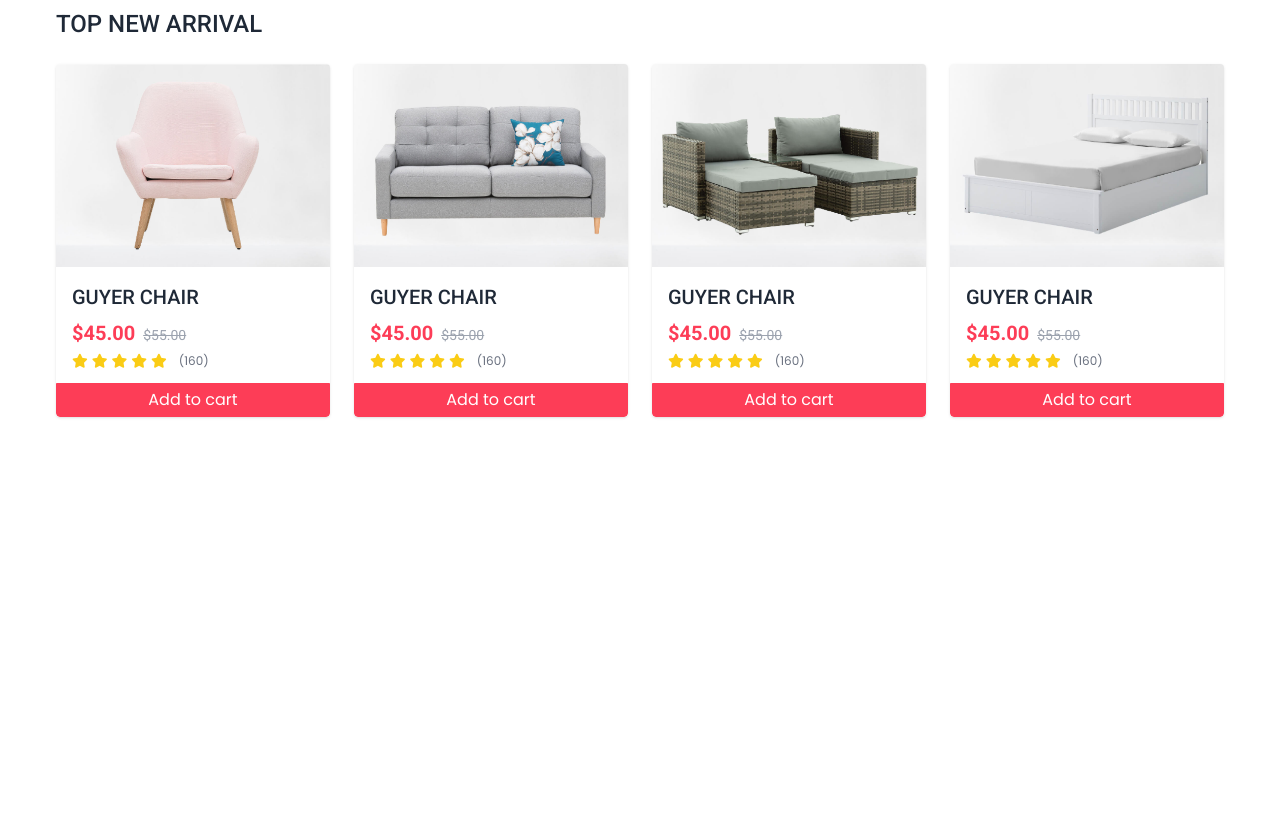
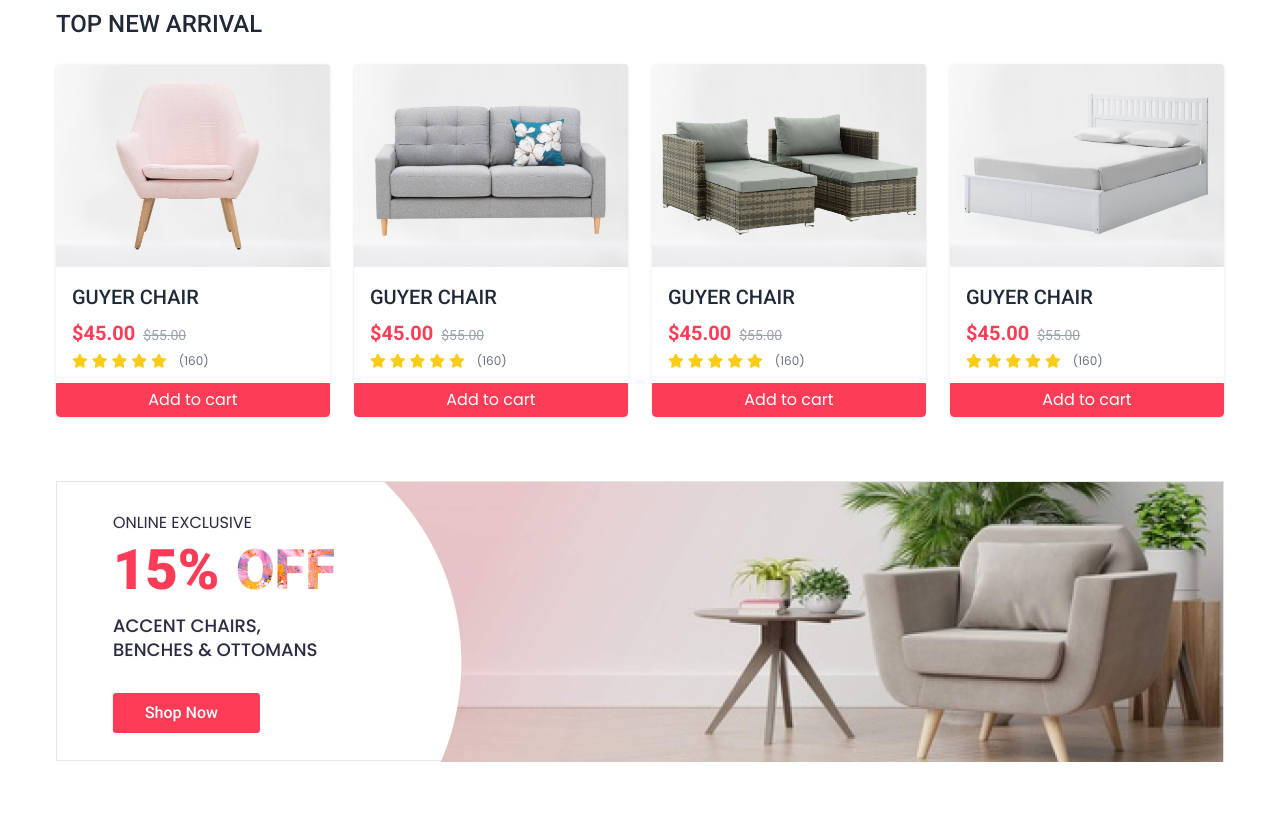
Before and after one commit to LypkaB/Rafcart, a plain HTML site: page index.html in a window 1280 px wide. Shown: the part 1640-2466 px from the top of the page. Before the commit the page ends 2121 px from the top, so only its background shows below. Drawn offline with nearby package versions, Linux system fonts and the light colour scheme.

Commit message:
Add section «Ad»

```diff
--- a/index.html
+++ b/index.html
@@ -388,5 +388,12 @@
             <!-- ./product  -->
         </div>
     </div>
+
+    <!-- Ad -->
+    <div class="container pb-16">
+        <a href="#">
+            <img src="./assets/images/offer-bg.jpg " class="w-full">
+        </a>
+    </div>
 </body>
 </html>
```
Also changed, not shown: assets/images/offer-bg.jpg (added).
